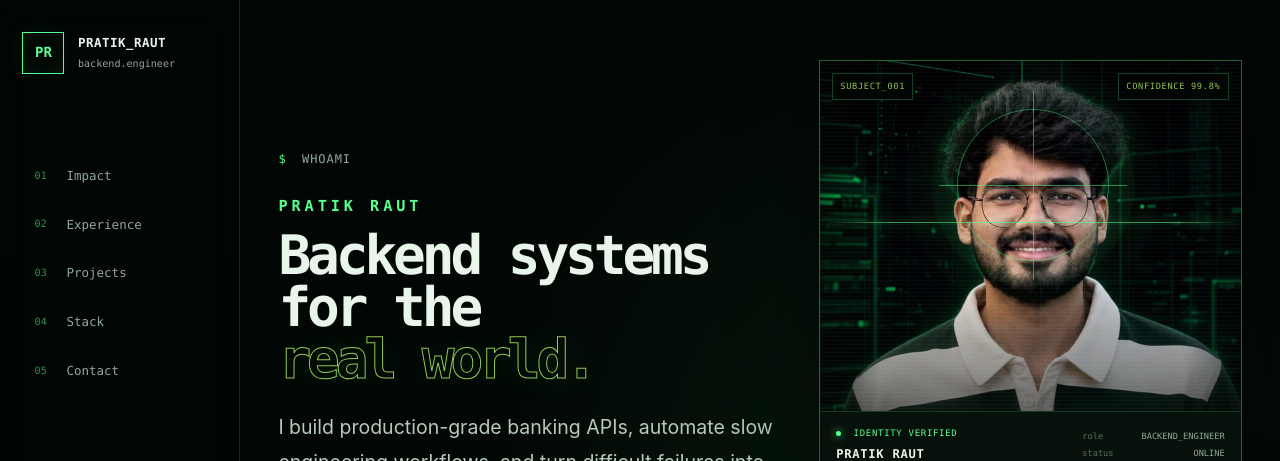
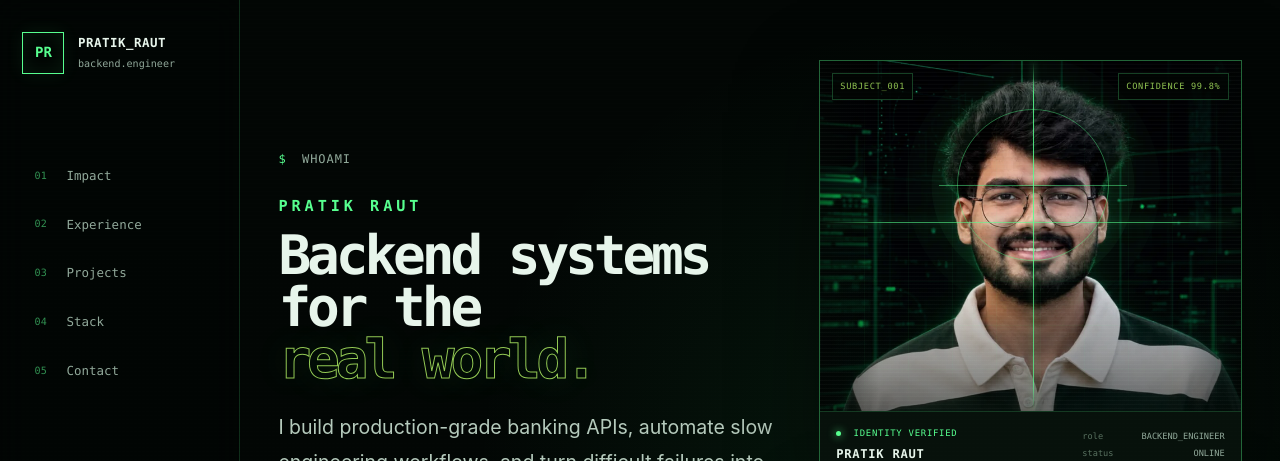
Before and after one commit to pratikmraut/portfolio, a Next.js app: page / in a window 1280 px wide. Shown: the top 461 px of the page. Built offline with nearby package versions, Linux system fonts and the light colour scheme.

Commit message:
Improve portrait center-line visibility

```diff
--- a/app/globals.css
+++ b/app/globals.css
@@ -412,6 +412,8 @@ main {
 }
 
 .identity-image {
+  --identity-target-x: 50.65%;
+
   position: relative;
   height: clamp(320px, 38vh, 380px);
   overflow: hidden;
@@ -479,10 +481,28 @@ main {
   animation: identityScan 5.5s ease-in-out infinite;
 }
 
+.identity-axis {
+  position: absolute;
+  top: 0;
+  bottom: 0;
+  left: var(--identity-target-x);
+  z-index: 5;
+  width: 1px;
+  pointer-events: none;
+  background: linear-gradient(
+    to bottom,
+    transparent,
+    rgba(87, 255, 143, 0.72) 8%,
+    rgba(87, 255, 143, 0.72) 92%,
+    transparent
+  );
+  box-shadow: 0 0 7px rgba(87, 255, 143, 0.58);
+}
+
 .identity-target {
   position: absolute;
   top: 35.5%;
-  left: 50.65%;
+  left: var(--identity-target-x);
   z-index: 5;
   width: 9.5rem;
   height: 9.5rem;
--- a/app/page.tsx
+++ b/app/page.tsx
@@ -95,6 +95,7 @@ export default function Home() {
                   />
                   <span className="identity-grid" aria-hidden="true" />
                   <span className="identity-sweep" aria-hidden="true" />
+                  <span className="identity-axis" aria-hidden="true" />
                   <span className="identity-target" aria-hidden="true" />
                   <div className="identity-overlay" aria-hidden="true">
                     <span>SUBJECT_001</span>
```
